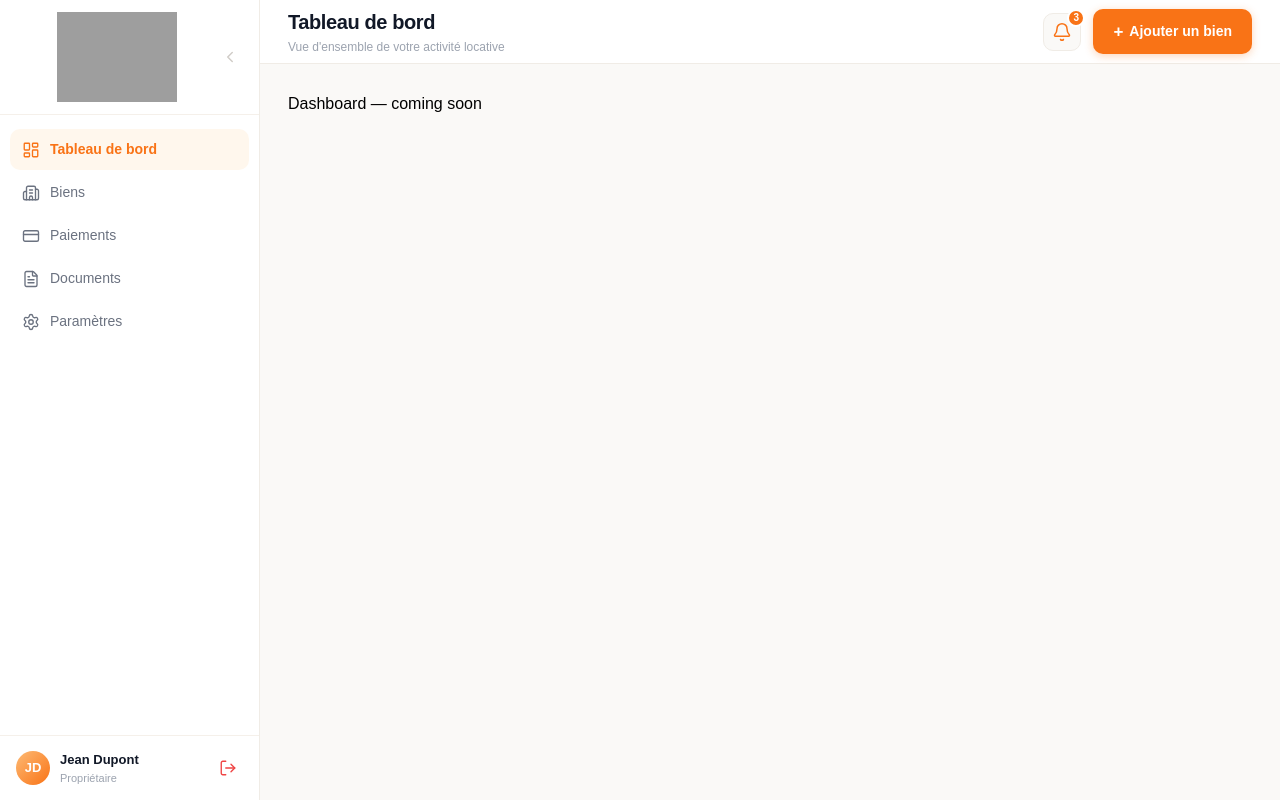
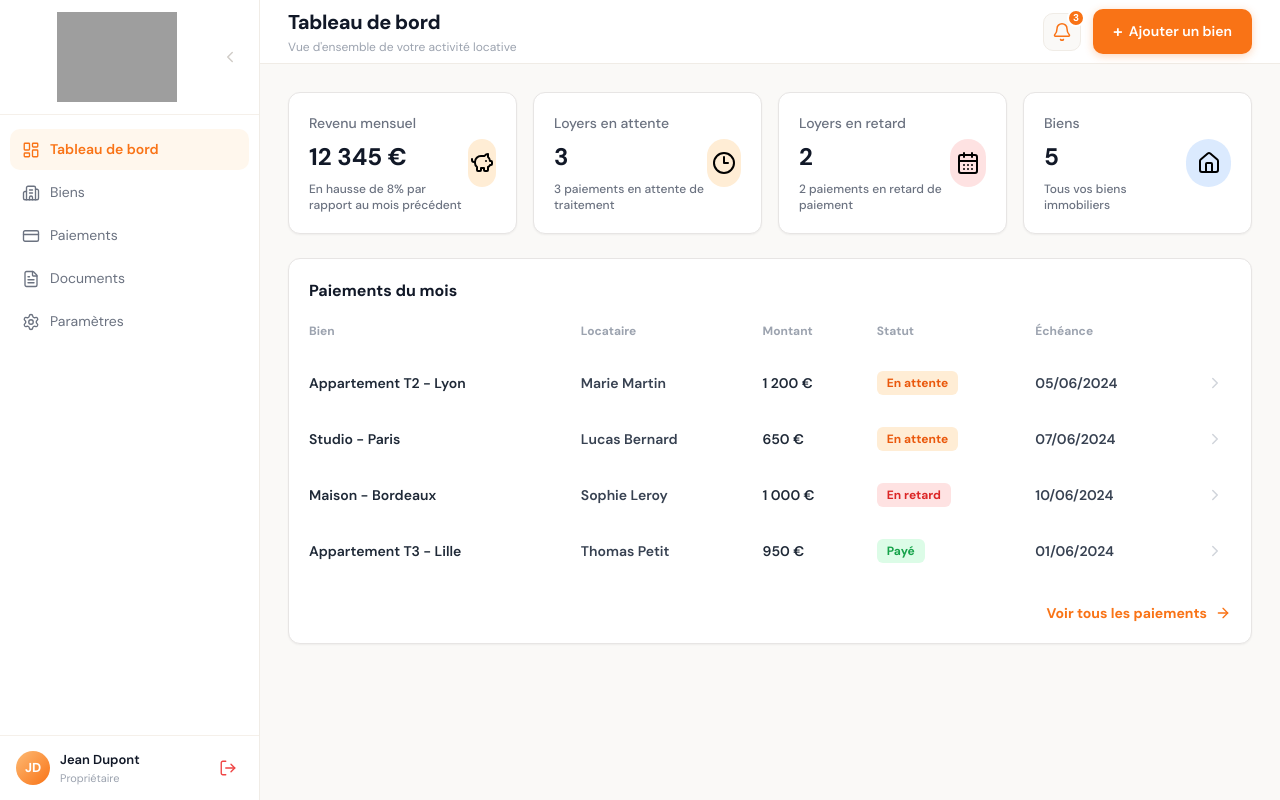
Before and after one commit to sidyjames/keylo, a React (Vite) app: page /dashboard in a window 1280 px wide. Built offline with nearby package versions, Linux system fonts and the light colour scheme; grey boxes are pictures that could not be loaded.

Commit message:
Ajout du tableau 'Paiements du mois' dans la page dashboard

```diff
--- a/src/index.css
+++ b/src/index.css
@@ -1,8 +1,8 @@
+@import url('https://fonts.googleapis.com/css2?family=DM+Sans:wght@400;500;600;700;800&display=swap');
+
 @tailwind base;
 @tailwind components;
 @tailwind utilities;
-
-@import url('https://fonts.googleapis.com/css2?family=DM+Sans:wght@400;500;600;700;800&display=swap');
 
 * {
   box-sizing: border-box;
--- a/src/pages/Dashboard.jsx
+++ b/src/pages/Dashboard.jsx
@@ -1,3 +1,189 @@
+import { Link } from "react-router-dom";
+import { ArrowRight, ChevronRight, PiggyBank, Clock3, CalendarDays, Home } from "lucide-react";
+
+// A remplacer après par des APIs.
+// Pour l'instant, les données sont écrites ici pour construire l'interface.
+
+// Étape 1 : données des cartes KPI en haut du dashboard.
+// Chaque objet représente une carte : titre, valeur, description, icône et couleur.
+const kpiCards = [
+  {
+    label: "Revenu mensuel",
+    value: "12 345 €",
+    detail: "En hausse de 8% par rapport au mois précédent",
+    icon: PiggyBank,
+    bg: "bg-orange-100"
+  },
+  {
+    label: "Loyers en attente",
+    value: "3",
+    detail: "3 paiements en attente de traitement",
+    icon: Clock3,
+    bg: "bg-orange-100"
+  },
+  {
+    label: "Loyers en retard",
+    value: "2",
+    detail: "2 paiements en retard de paiement",
+    icon: CalendarDays,
+    bg:"bg-red-100"
+  },
+  {
+    label: "Biens",
+    value: "5",
+    detail: "Tous vos biens immobiliers",
+    icon: Home,
+    bg: "bg-blue-100"
+  },
+];
+
+// Étape 2 : données temporaires du tableau "Paiements du mois".
+// A remplacer par les vraies données de la Bdd.
+// Chaque objet représente une ligne du tableau.
+const monthlyPayments = [
+  {
+    property: "Appartement T2 - Lyon", // Bien concerné
+    tenant: "Marie Martin", // Locataire
+    amount: "1 200 €", // Montant du paiement
+    status: "En attente", // Statut du paiement
+    dueDate: "05/06/2024", // Date d'échéance
+  },
+  {
+    property: "Studio - Paris",
+    tenant: "Lucas Bernard",
+    amount: "650 €",
+    status: "En attente",
+    dueDate: "07/06/2024",
+  },
+  {
+    property: "Maison - Bordeaux",
+    tenant: "Sophie Leroy",
+    amount: "1 000 €",
+    status: "En retard",
+    dueDate: "10/06/2024",
+  },
+  {
+    property: "Appartement T3 - Lille",
+    tenant: "Thomas Petit",
+    amount: "950 €",
+    status: "Payé",
+    dueDate: "01/06/2024",
+  },
+];
+
+// Étape 3 : couleurs des badges selon le statut.
+// Exemple : si status vaut "En retard", le badge devient rouge.
+const paymentStatusStyles = {
+  "En attente": "bg-orange-100 text-orange-600",
+  "En retard": "bg-red-100 text-red-600",
+  "Payé": "bg-green-100 text-green-600",
+};
+
 export default function Dashboard() {
-  return <div>Dashboard — coming soon</div>;
+  return (
+    <div className="space-y-6">
+      {/* Étape 4 : afficher les cartes KPI du dashboard */}
+      <section className="grid grid-cols-1 gap-4 md:grid-cols-2 xl:grid-cols-4">
+        {kpiCards.map((card) => {
+          const Icon = card.icon;
+
+          return (
+            <article
+              key={card.label}
+              className="flex items-center justify-between rounded-xl border border-stone-200 bg-white p-5 shadow-sm"
+            >
+              <div>
+                <p className="text-sm font-medium text-gray-500">
+                  {card.label}
+                </p>
+
+                <p className="mt-2 text-2xl font-bold text-gray-900">
+                  {card.value}
+                </p>
+
+                <p className="mt-2 text-xs font-medium text-gray-500">
+                  {card.detail}
+                </p>
+              </div>
+
+              <div className={`flex h-12 w-12 items-center justify-center rounded-full ${card.bg}`}>
+                <Icon className={card.color} size={24} />
+              </div>
+            </article>
+          );
+        })}
+      </section>
+
+      {/* Étape 5 : créer la carte blanche qui contient le tableau */}
+      <section className="rounded-xl border border-stone-200 bg-white p-5 shadow-sm">
+        <h2 className="text-base font-bold text-gray-900">
+          Paiements du mois
+        </h2>
+
+        {/* Étape 6 : ajouter un scroll horizontal sur mobile si le tableau est trop large */}
+        <div className="mt-5 overflow-x-auto">
+          <table className="w-full min-w-[720px] border-collapse text-left">
+            <thead>
+              {/* Étape 7 : afficher les titres des colonnes */}
+              <tr className="text-xs font-semibold text-gray-400">
+                <th className="pb-4">Bien</th>
+                <th className="pb-4">Locataire</th>
+                <th className="pb-4">Montant</th>
+                <th className="pb-4">Statut</th>
+                <th className="pb-4">Échéance</th>
+                <th className="pb-4" aria-label="Actions" />
+              </tr>
+            </thead>
+
+            <tbody>
+              {/* Étape 8 : parcourir les paiements et créer une ligne par paiement */}
+              {monthlyPayments.map((payment) => (
+                <tr
+                  key={`${payment.property}-${payment.tenant}`}
+                  className="text-sm font-semibold text-gray-800"
+                >
+                  {/* Étape 9 : remplir chaque cellule avec les données du paiement */}
+                  <td className="py-3 pr-6">{payment.property}</td>
+                  <td className="py-3 pr-6 text-gray-700">{payment.tenant}</td>
+                  <td className="py-3 pr-6">{payment.amount}</td>
+                  <td className="py-3 pr-6">
+                    {/* Étape 10 : appliquer automatiquement la bonne couleur au statut */}
+                    <span
+                      className={`inline-flex rounded-md px-2.5 py-1 text-xs font-bold ${
+                        paymentStatusStyles[payment.status]
+                      }`}
+                    >
+                      {payment.status}
+                    </span>
+                  </td>
+                  <td className="py-3 pr-4 text-gray-700">{payment.dueDate}</td>
+                  <td className="py-3 text-right">
+                    {/* Étape 11 : bouton prévu pour ouvrir le détail du paiement plus tard */}
+                    <button
+                      type="button"
+                      className="inline-flex h-8 w-8 items-center justify-center rounded-full text-gray-300 transition hover:bg-stone-100 hover:text-orange-500"
+                      aria-label={`Voir le paiement de ${payment.tenant}`}
+                    >
+                      <ChevronRight size={18} />
+                    </button>
+                  </td>
+                </tr>
+              ))}
+            </tbody>
+          </table>
+        </div>
+
+        {/* Étape 12 : lien vers la page qui affichera tous les paiements */}
+        <div className="mt-6 flex justify-end">
+          <Link
+            to="/paiements"
+            className="inline-flex items-center gap-2 text-sm font-bold text-orange-500 transition hover:text-orange-600"
+          >
+            Voir tous les paiements
+            <ArrowRight size={16} />
+          </Link>
+        </div>
+      </section>
+    </div>
+  );
 }
```
